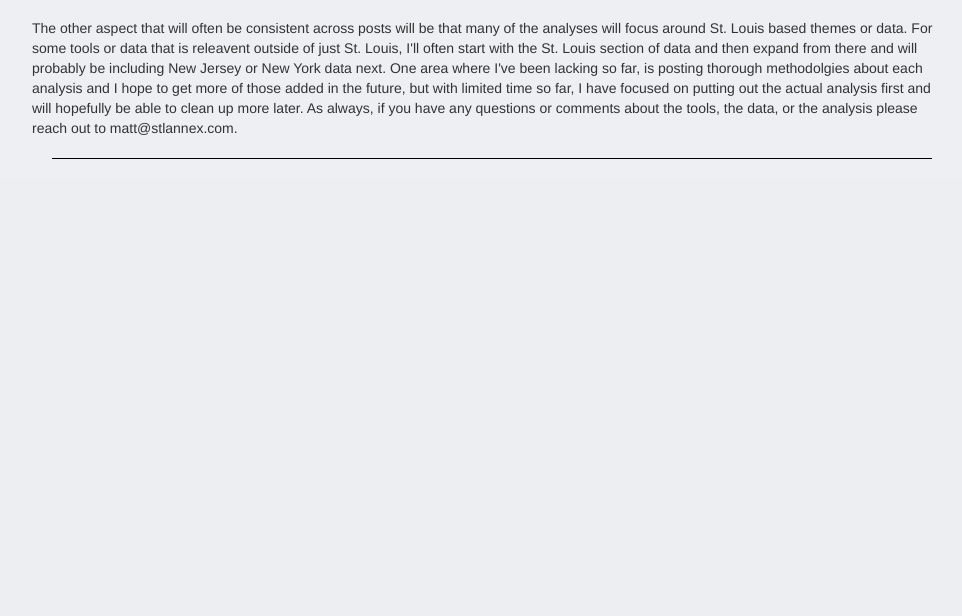
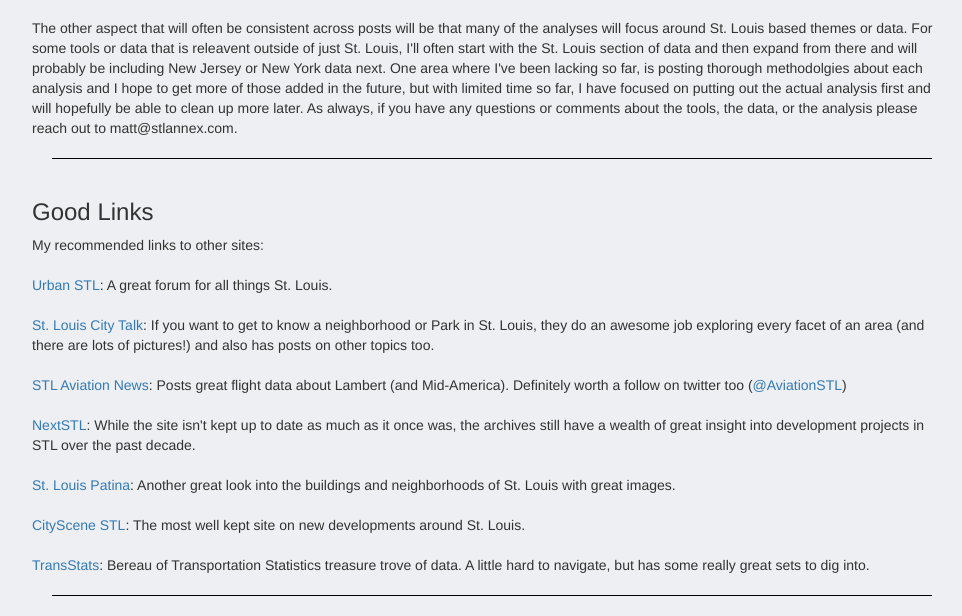
Before and after one commit to mtlawder/stl_annex, a Flask app: page /about in a window 1280 px wide. Shown: the part 1053-1669 px from the top of the page, without its empty margins (148-1110 px from the left). Before the commit the page ends 1212 px from the top, so only its background shows below. Run offline with Flask 2, Linux system fonts and the light colour scheme; some libraries are stand-ins or nearby versions.

Commit message:
Update about.html
Adding a Links section

```diff
--- a/templates/about.html
+++ b/templates/about.html
@@ -61,7 +61,7 @@
         <div class="col-sm-1">
         </div>
       </div>
-            <div class="container">
+      <div class="container">
         <div class="col-sm-1">
         </div>
         <div class="col-sm-10 left-group">
@@ -82,6 +82,44 @@
         <div class="col-sm-1">
         </div>
       </div>
+      <div class="container">
+        <div class="col-sm-1">
+        </div>
+        <div class="col-sm-10 left-group">
+          <div class="blog-container">
+            <div class="blog-title">
+              <h3 href="/blog_load_factors_from_STL">Good Links</h3>
+            </div>
+            <div class="blog-title blog-date"></div>
+          </div>
+          My recommended links to other sites:
+          <br>
+          <br>
+          <a href="https://urbanstl.com/">Urban STL</a>: A great forum for all things St. Louis.
+          <br>
+          <br>
+          <a href="http://www.stlouiscitytalk.com/">St. Louis City Talk</a>: If you want to get to know a neighborhood or Park in St. Louis, they do an awesome job exploring every facet of an area (and there are lots of pictures!) and also has posts on other topics too.
+          <br>
+          <br>
+          <a href="https://aviationstl.wixsite.com/website">STL Aviation News</a>: Posts great flight data about Lambert (and Mid-America). Definitely worth a follow on twitter too (<a href="https://twitter.com/aviationstl?lang=en">@AviationSTL</a>)
+          <br>
+          <br>
+          <a href="https://nextstl.com/">NextSTL</a>: While the site isn't kept up to date as much as it once was, the archives still have a wealth of great insight into development projects in STL over the past decade.
+          <br>
+          <br>
+          <a href="http://stlouispatina.com">St. Louis Patina</a>: Another great look into the buildings and neighborhoods of St. Louis with great images.
+          <br>
+          <br>
+          <a href="https://www.cityscene-stl.com/">CityScene STL</a>: The most well kept site on new developments around St. Louis.
+          <br>
+          <br>
+          <a href="https://www.transtats.bts.gov/DataIndex.asp">TransStats</a>: Bereau of Transportation Statistics treasure trove of data. A little hard to navigate, but has some really great sets to dig into.
+          <br>
+          <hr>
+        </div>
+        <div class="col-sm-1">
+        </div>
+      </div>
     </center>
     <script src="static/components/menu.vue">
     </script>
```
